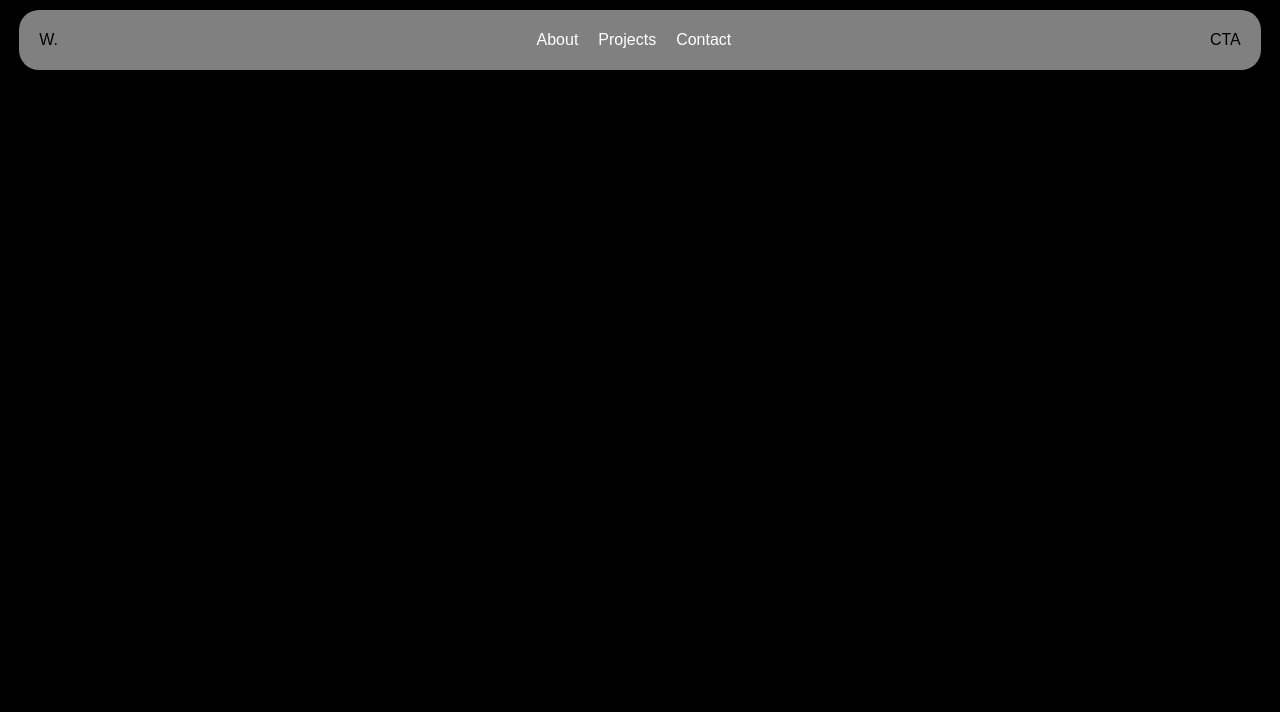
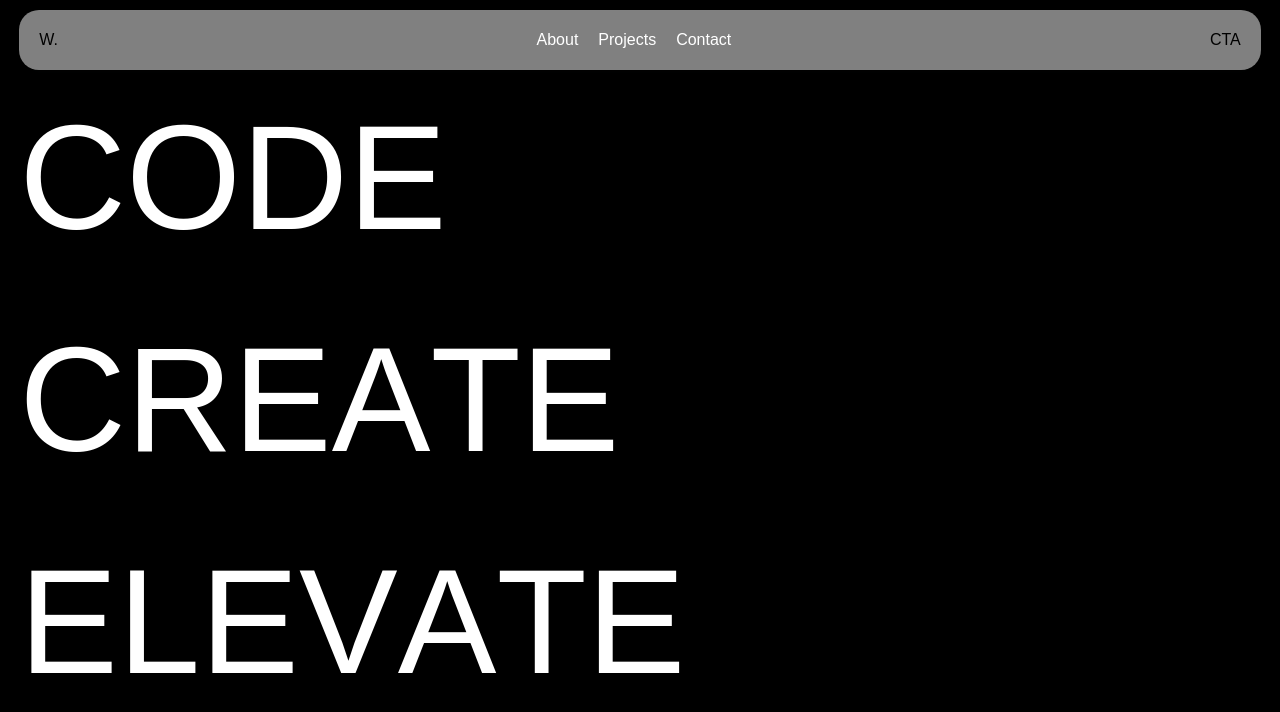
Before and after one commit to AgyapalSingh/next-learning-project, a Next.js app: page / in a window 1280 px wide. Shown: the top 712 px of the page. Built offline with nearby package versions, Linux system fonts and the light colour scheme; a web font is replaced by a local one.

Commit message:
Animated Text Added in Home Page

```diff
--- a/app/globals.css
+++ b/app/globals.css
@@ -47,7 +47,7 @@ header {
   font-family: var(--secondary-font-fam), sans-serif;
   height: 80px;
   width: 100%;
-  position: sticky;
+  position: fixed;
   top: 0;
   z-index: 10;
   display: flex;
@@ -240,7 +240,7 @@ header {
   border-radius: 50px;
   padding: 10px 20px;
   display: flex;
-   background: rgba(255, 255, 255, 0.2);
+  background: rgba(255, 255, 255, 0.2);
   backdrop-filter: blur(20px);
   -webkit-backdrop-filter: blur(10px);
 }
@@ -338,3 +338,34 @@ header {
   height: 100vh;
   color: var(--primary-color);
 }
+
+/* Home Page */
+
+.hero-section {
+  height: 100vh;
+  width: 100%;
+  overflow: hidden;
+  height: 100vh;
+  margin: auto;
+  line-height: 15px;
+  font-size: 30px;
+  display: flex;
+  align-items: center;
+  justify-content: center;
+}
+.hero-section-animated-text {
+  width: 97%;
+  font-size: 148px;
+  font-weight: 200;
+  color: var(--primary-color);
+  line-height: 1.5;
+  text-align: left;
+  font-family: var(--primary-font-fam);
+}
+
+
+@media screen and (max-width: 768px) {
+  .hero-section-animated-text {
+    font-size: 68px;
+  }
+}
--- a/app/page.js
+++ b/app/page.js
@@ -1,3 +1,68 @@
-export default function page() {
-  return <>Home Page</>;
+"use client";
+
+import { useEffect, useRef } from "react";
+import gsap from "gsap";
+import { SplitText } from "gsap/SplitText";
+
+gsap.registerPlugin(SplitText);
+
+export default function Page() {
+  const divRef = useRef(null);
+
+  useEffect(() => {
+    const mySplitText = new SplitText(divRef.current, {
+      type: "chars",
+      position: "relative",
+    });
+
+    const chars = mySplitText.chars;
+
+    gsap
+      .timeline({ yoyo: true, repeat: -1, repeatDelay: 0.5, delay: 1 })
+      .to(chars, {
+        duration: 0.2,
+        fontWeight: 900,
+        color: "#e6f03a",
+        scale: 0.7,
+        y: 6,
+        ease: "power2.in",
+        rotation: "180deg",
+        stagger: {
+          grid: "auto",
+          amount: 0.8,
+          from: "center",
+        },
+      })
+      .to(
+        chars,
+        {
+          duration: 0.4,
+          fontWeight: 200,
+          color: "#fff",
+          scale: 1,
+          y: 0,
+          rotation: "360deg",
+          ease: "power3.inOut",
+          stagger: {
+            grid: "auto",
+            amount: 0.8,
+            from: "center",
+          },
+        },
+        "-=0.3"
+      );
+  }, []);
+
+  return (
+    <section className="hero-section">
+      <div className="hero-section-animated-text" ref={divRef}>
+        CODE
+        <br />
+        CREATE
+        <br />
+        ELEVATE
+        <br />
+      </div>
+    </section>
+  );
 }
```
